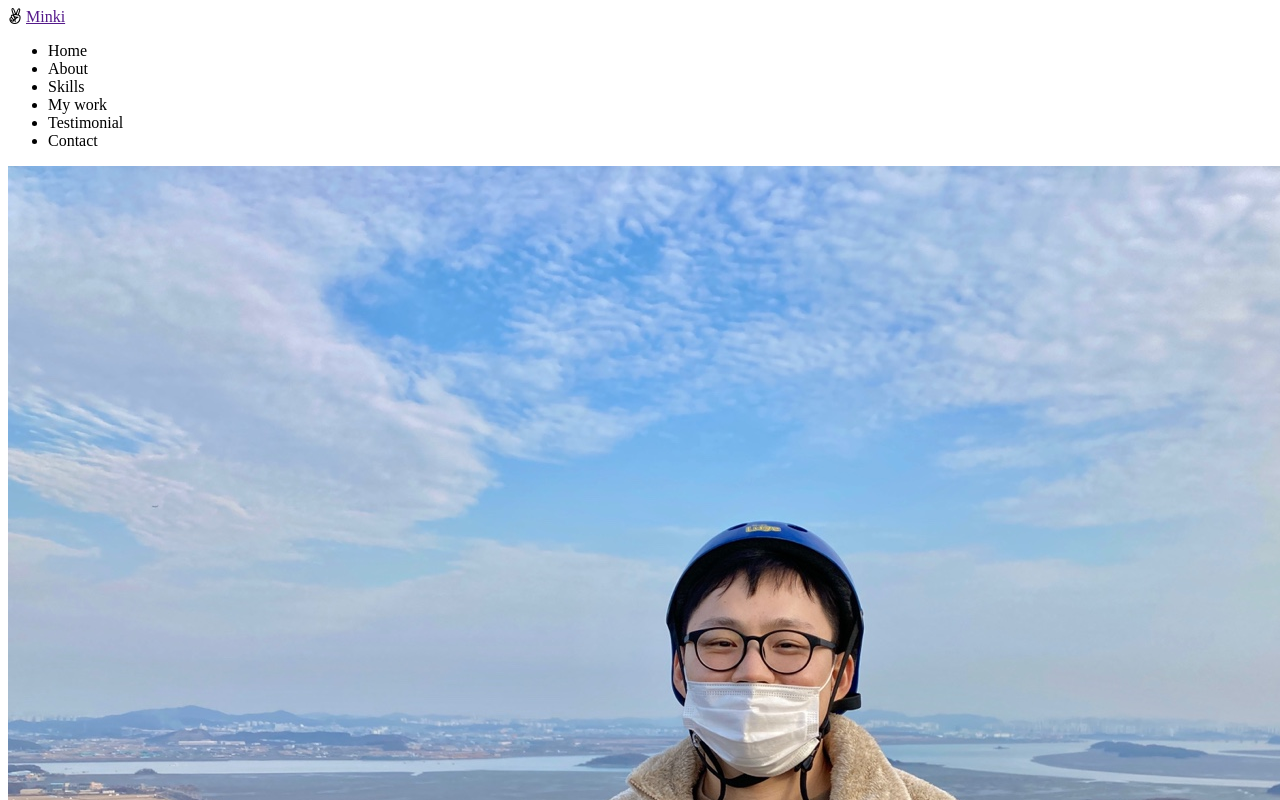
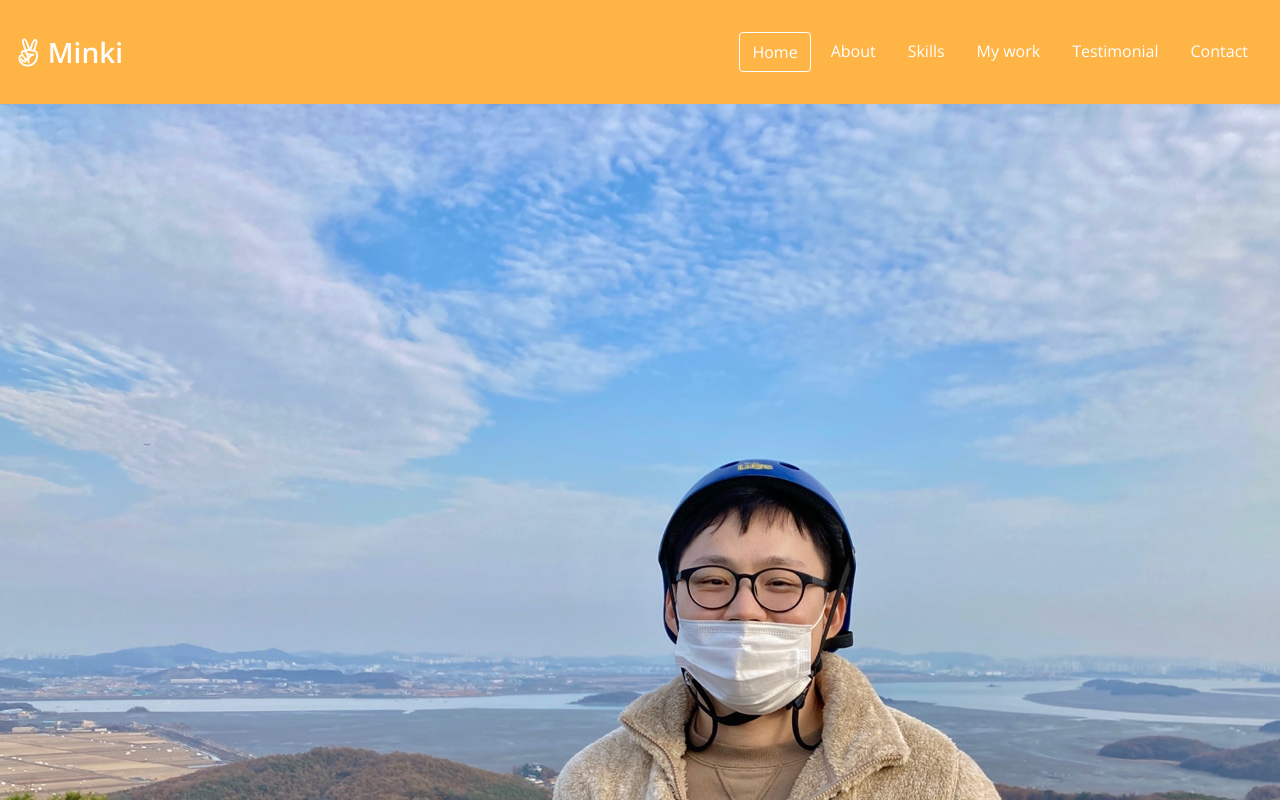
Before and after one commit to mbuildingeveryday/portfolio, a plain HTML site: page index.html in a window 1280 px wide. Shown: the top 800 px of the page. Drawn offline with nearby package versions, Linux system fonts and the light colour scheme.

Commit message:
CSS: Navbar

```diff
--- a/index.html
+++ b/index.html
@@ -19,14 +19,16 @@
             <i class="fab fa-angellist"></i>
             <a href="">Minki</a>
         </div>
+        <div class="navbar__menu">
             <ul class="navbar__menu">
-            <li class="navbar__menu__item">Home</li>
+                <li class="navbar__menu__item active">Home</li>
                 <li class="navbar__menu__item">About</li>
                 <li class="navbar__menu__item">Skills</li>
                 <li class="navbar__menu__item">My work</li>
                 <li class="navbar__menu__item">Testimonial</li>
                 <li class="navbar__menu__item">Contact</li>
             </ul>
+        </div>
     </nav>
 
     <!--Home-->
--- a/style.css
+++ b/style.css
@@ -12,6 +12,7 @@
     --color-blue: #73aace;
     --color-yellow: #fff7d1;
     --color-orange: #feb546;
+    --color-dark-orange: #FF8C00;
     --color-black: #000000;
 
     /* Font Size */
@@ -25,11 +26,30 @@
     --weight-bold: 700;
     --weight-semi-bold: 600;
     --weight-regular: 400;
+
+    /* Size */
+    --size-border-radius: 4px;
 }
 
 /* Universal Tag */
 * {
     box-sizing: border-box;
+}
+
+body {
+    margin: 0;
+    font-family: 'Open Sans', sans-serif;
+    cursor: default;
+}
+
+a {
+    text-decoration: none;
+    color: var(--color-white);
+}
+
+ul {
+    list-style: none;
+    padding: 0;
 }
 
 /* Typography */
@@ -60,3 +80,37 @@ font-weight: var(--weight-regular);
 color: var(--color-black);
 margin: 4px 0;
 }
+
+#navbar{
+    display: flex;
+    justify-content: space-between;
+    background-color: var(--color-orange);
+    align-items: center;
+    color: var(--color-white);
+    padding: 16px;
+}
+
+.navbar__logo{
+    font-size: var(--font-medium);
+    font-weight: var(--weight-semi-bold);
+}
+
+ul.navbar__menu {
+    display: flex;
+}
+
+.navbar__menu__item {
+    padding: 8px 12px;
+    margin: 0 4px;
+    cursor: pointer;
+    border-radius: var(--size-border-radius);
+}
+
+.navbar__menu__item.active {
+    border: 1px solid var(--color-white);
+    border-radius: var(--size-border-radius);
+}
+
+.navbar__menu__item:hover {
+    background-color: var(--color-dark-orange);
+}
```
Lines whose indentation alone changed are shown as unchanged.
